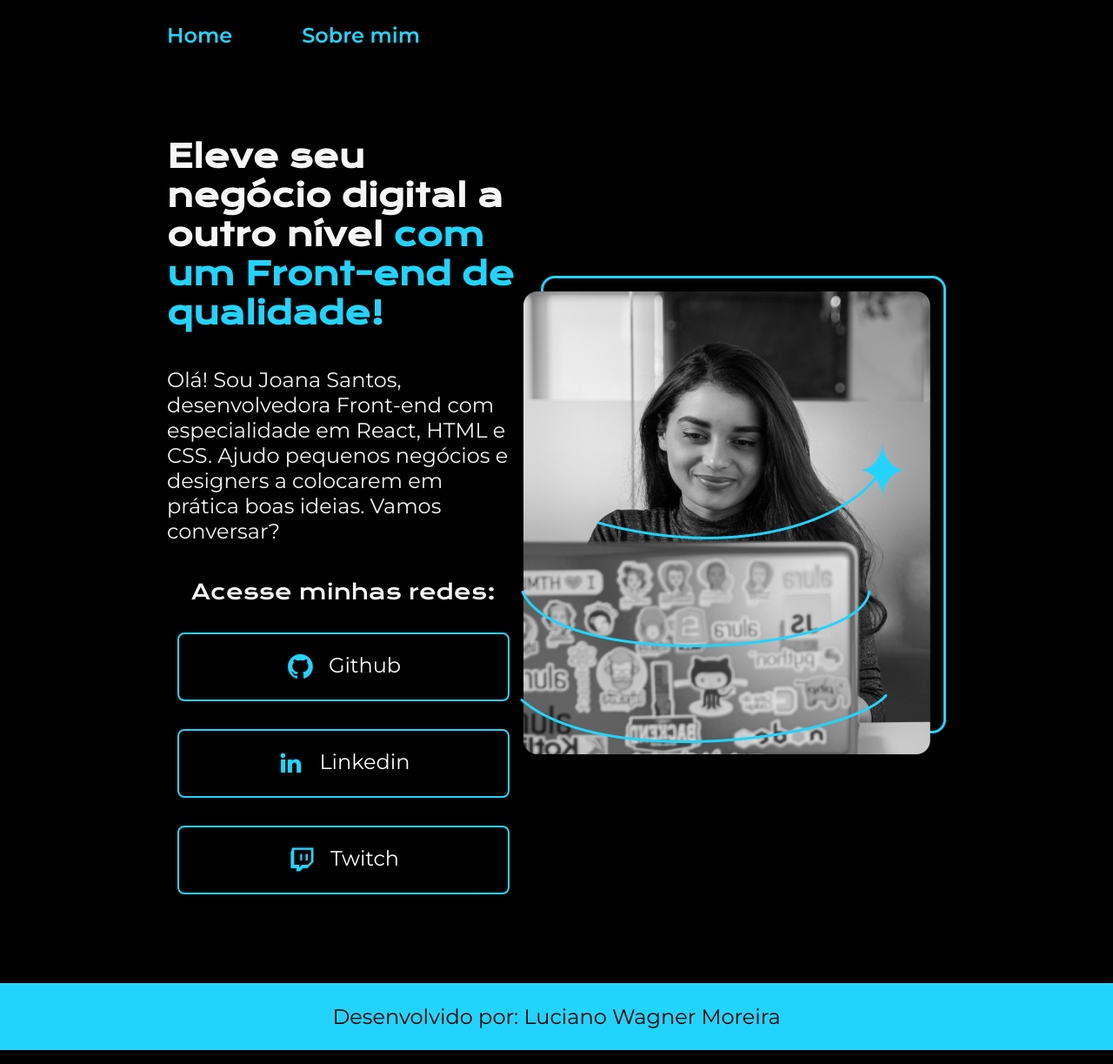
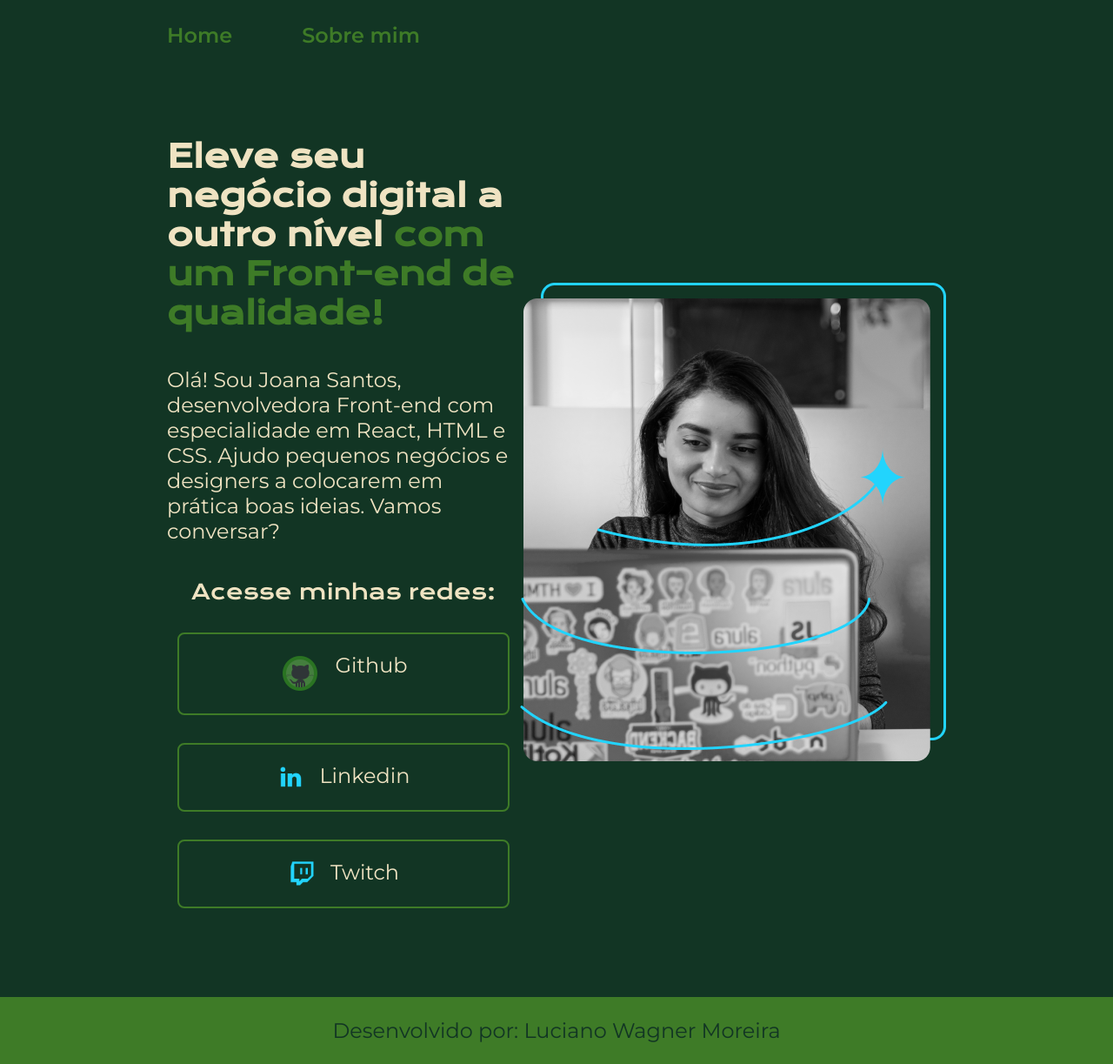
Before and after one commit to lwmoreira/Portifolio, a plain HTML site: page index.html in a window 1280 px wide. Shown: the whole page at 87% size. Drawn offline with nearby package versions, Linux system fonts and the light colour scheme.

Commit message:
finalizando projeto

```diff
--- a/index.html
+++ b/index.html
@@ -33,7 +33,7 @@
             class="apresentacao__links__links"
             href="https://github.com/lwmoreira"
           >
-            <img src="./assets/github.png" />
+            <img src="./assets/github_verde.png" />
             Github
           </a>
           <a
--- a/stayles/style.css
+++ b/stayles/style.css
@@ -1,5 +1,14 @@
 @import url("https://fonts.googleapis.com/css2?family=Krona+One&family=Montserrat:ital,wght@0,100..900;1,100..900&display=swap");
 
+:root {
+  --color-primaria: #123524;
+  --color-secundaria: #efe3c2;
+  --color-terciaria: #3e7b27;
+  --cor-hover: #85a947;
+
+  --fonte-primaria: "Krona One", sans-serif;
+  --fonte-secundaria: "Montserrat", sans-serif;
+}
 * {
   margin: 0;
   padding: 0;
@@ -7,8 +16,8 @@
 
 body {
   box-sizing: border-box;
-  background-color: black;
-  color: #f6f6f6;
+  background-color: var(--color-primaria);
+  color: var(--color-secundaria);
 }
 .cabecalho {
   padding: 2% 0 0 15%;
@@ -20,10 +29,10 @@ body {
 }
 
 .cabecalho__menu__link {
-  font-family: "Montserrat", sans-serif;
+  font-family: var(--fonte-secundaria);
   font-size: 24px;
   font-weight: 600;
-  color: #22d4fd;
+  color: var(--color-terciaria);
   text-decoration: none;
 }
 
@@ -44,16 +53,16 @@ body {
 
 .apresentacao__conteudo__titulo {
   font-size: 36px;
-  font-family: "Krona One", sans-serif;
+  font-family: var(--fonte-primaria);
 }
 
 .destaque-titulo {
-  color: #22d4fd;
+  color: var(--color-terciaria);
 }
 
 .apresentacao__conteudo__texto {
   font-size: 24px;
-  font-family: "Montserrat", sans-serif;
+  font-family: var(--fonte-secundaria);
 }
 
 .apresentacao__links {
@@ -65,7 +74,7 @@ body {
 }
 
 .apresentacao__links__subtitulo {
-  font-family: "Krona One", sans-serif;
+  font-family: var(--fonte-primaria);
   font-size: 24px;
   font-weight: 400;
 }
@@ -74,28 +83,28 @@ body {
   display: flex;
   justify-content: center;
   gap: 16px;
-  border: 2px solid #22d4fd;
+  border: 2px solid var(--color-terciaria);
   width: 378px;
   padding: 21.5px 0;
   border-radius: 8px;
   text-align: center;
   text-decoration: none;
   font-size: 24px;
-  font-family: "Montserrat", sans-serif;
+  font-family: var(--fonte-secundaria);
   font-weight: 600px;
-  color: #ffffff;
+  color: var(--color-secundaria);
 }
 
 .apresentacao__links__links:hover {
   cursor: pointer;
-  background: #272727;
+  background: var(--cor-hover);
 }
 .rodape {
   padding: 24px;
-  color: #000000;
-  background-color: #22d4fd;
+  color: var(--color-primaria);
+  background-color: var(--color-terciaria);
   text-align: center;
   font-size: 24px;
-  font-family: "Montserrat", sans-serif;
+  font-family: var(--fonte-secundaria);
   font-weight: 400;
 }
```
Also changed, not shown: abaout.html (+1 -1 lines), assets/github_verde.png (added), assets/minha_imagem.jpg (added).
